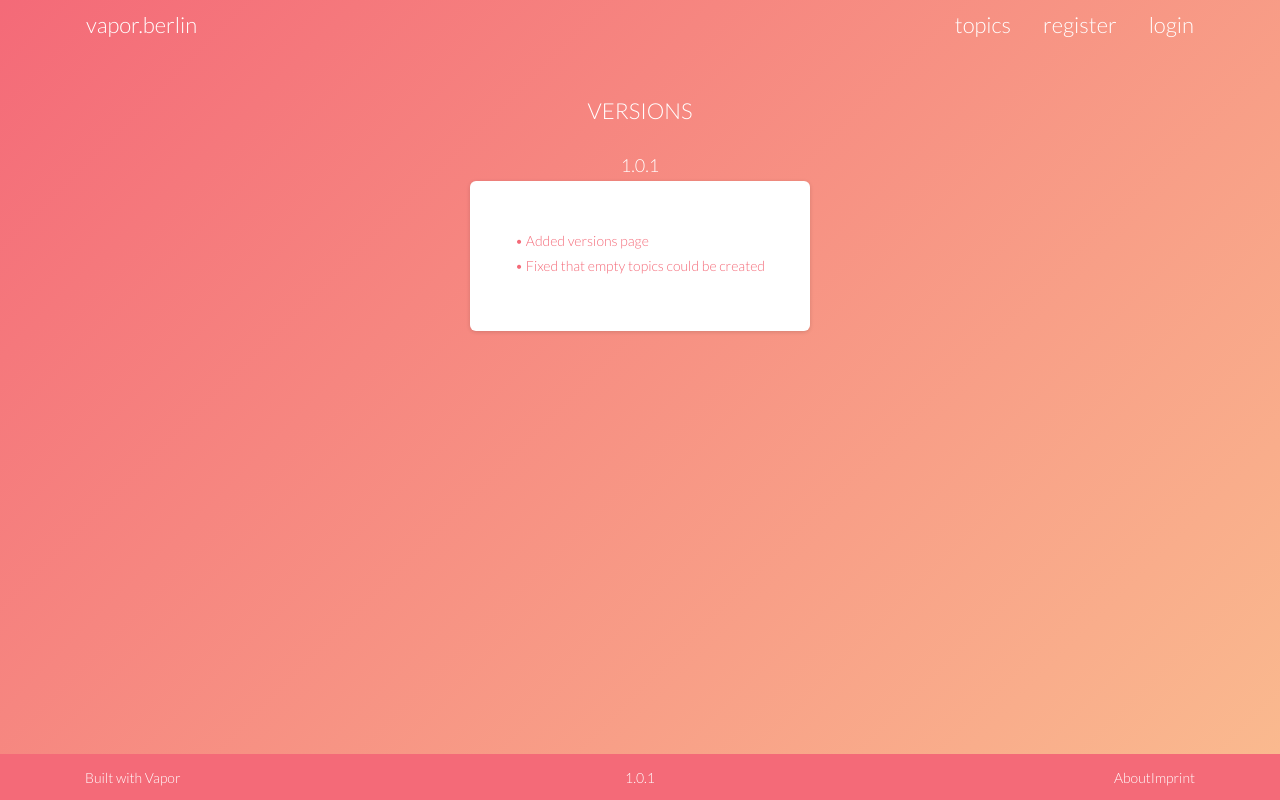
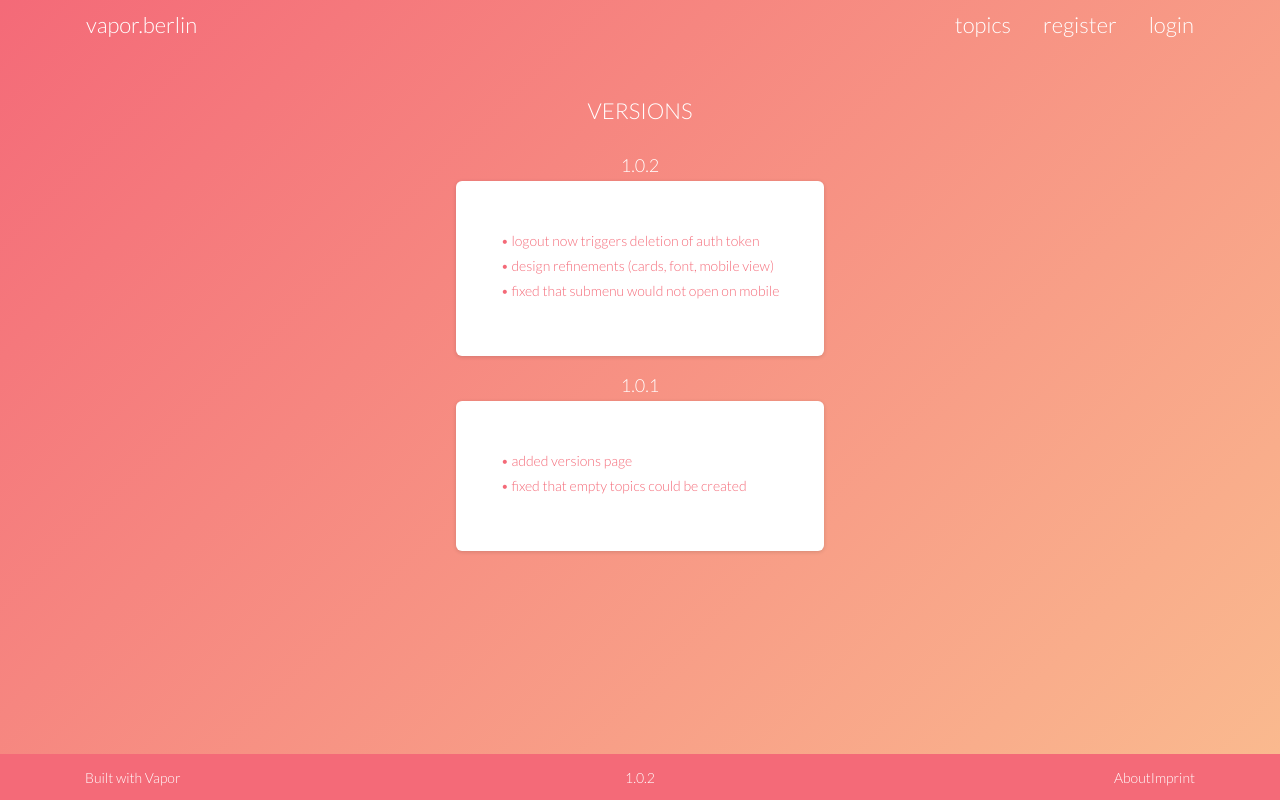
Before and after one commit to martinlasek/vaporberlinFE, a Vue app: page /#/versions in a window 1280 px wide. Built offline with nearby package versions, Linux system fonts and the light colour scheme.

Commit message:
versioning / logout request

```diff
--- a/src/api/api.js
+++ b/src/api/api.js
@@ -13,6 +13,7 @@ const GET_URL_USER = BASE_URL + '/api/user';
 const GET_URL_TOPIC_LIST = BASE_URL + '/api/topic/list';
 const POST_URL_CREATE_TOPIC = BASE_URL + '/api/topic';
 const POST_URL_VOTE_TOPIC = BASE_URL + '/api/topic/vote';
+const POST_URL_LOGOUT = BASE_URL + '/api/logout';
 
 axios.defaults.baseURL = BASE_URL;
 
@@ -72,9 +73,18 @@ export function login(username, password, callback) {
  * removes token from global state
  */
 export function logout() {
-  store.dispatch('clearToken');
-  store.dispatch('clearUser');
-  router.push({name: 'login'});
+  axios
+    .post(POST_URL_LOGOUT)
+    .then(resp => {
+      store.dispatch('clearToken');
+      store.dispatch('clearUser');
+      router.push({name: 'login'});
+    })
+    .catch(error => {
+      const normedResp = normResponse(error);
+      console.log("error", normedResp);
+    })
+  ;
 }
 
 /**
--- a/src/assets/styles/css/min/Navigation.less
+++ b/src/assets/styles/css/min/Navigation.less
@@ -37,7 +37,8 @@ nav {
     position: relative;
 
     &.router-link-exact-active,
-    &:hover {
+    &:hover,
+    &:focus {
       border-bottom: 1px solid #ffffff;
       color: @white;
       text-decoration: none;
--- a/src/assets/styles/css/min/Version.less
+++ b/src/assets/styles/css/min/Version.less
@@ -3,6 +3,10 @@
 .versions {
   max-width: 500px;
   margin: auto;
+
+  > div {
+    margin-bottom: 20px;
+  }
 
   h1, h2, h3, h4, h5 {
     color: @white;
--- a/src/components/layout/Footer.vue
+++ b/src/components/layout/Footer.vue
@@ -6,7 +6,7 @@
       </div>
       <div class="col-xs-4 text-center">
         <router-link :to="{name: 'versions'}">
-          1.0.1
+          1.0.2
         </router-link>
       </div>
       <div class="col-xs-4 text-right">
--- a/src/components/sites/Version.vue
+++ b/src/components/sites/Version.vue
@@ -5,15 +5,31 @@
         VERSIONS
       </page-header>
       <div class="versions">
+        <div class="v-1-0-2">
+          <h4 class="text-center">1.0.2</h4>
+          <white-box-small>
+            <ul>
+              <li>
+                • logout now triggers deletion of auth token
+              </li>
+              <li>
+                • design refinements (cards, font, mobile view)
+              </li>
+              <li>
+                • fixed that submenu would not open on mobile
+              </li>
+            </ul>
+          </white-box-small>
+        </div>
         <div class="v-1-0-1">
           <h4 class="text-center">1.0.1</h4>
           <white-box-small>
             <ul>
               <li>
-                • Added versions page
+                • added versions page
               </li>
               <li>
-                • Fixed that empty topics could be created
+                • fixed that empty topics could be created
               </li>
             </ul>
           </white-box-small>
```
